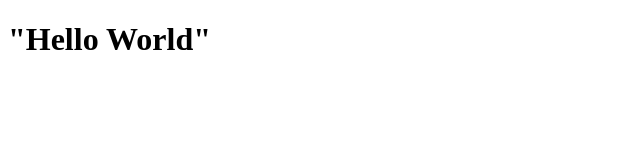
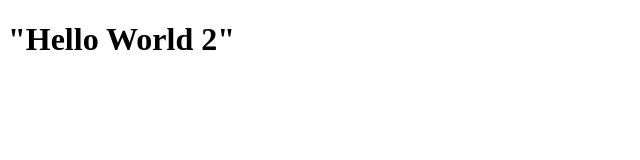
Before and after one commit to dinadinah/api-Project, a plain HTML site: page public/index.html in a window 1280 px wide. Shown: the full height of the page, 0-640 px from the left. Drawn offline with Linux system fonts and the light colour scheme.

Commit message:
Added test 2

```diff
--- a/public/index.html
+++ b/public/index.html
@@ -6,6 +6,6 @@
     <title>API Project</title>
 </head>
 <body>
-    <h1>"Hello World"</h1>
+    <h1>"Hello World 2"</h1>
 </body>
 </html>
```
